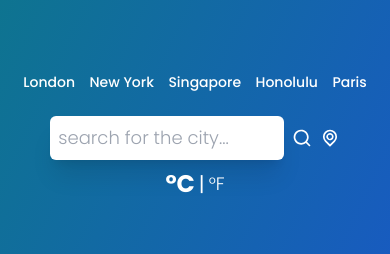
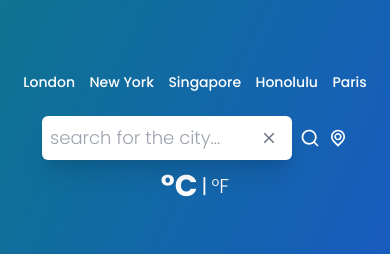
Before and after one commit to sahoooii/react-weatherApp-3hourly, a React (Create React App) app: page / in a window 390 px wide. Shown: the top 254 px of the page. Built offline with nearby package versions, Linux system fonts and the light colour scheme; no server answers; the HTML template or start-up script is replaced by a standard one.

Commit message:
Add clear function in input feiled

```diff
--- a/package.json
+++ b/package.json
@@ -11,6 +11,7 @@
     "luxon": "^3.1.1",
     "react": "^18.2.0",
     "react-dom": "^18.2.0",
+    "react-icons": "^5.0.1",
     "react-scripts": "5.0.1",
     "web-vitals": "^2.1.4"
   },
--- a/src/Components/Inputs.jsx
+++ b/src/Components/Inputs.jsx
@@ -1,5 +1,6 @@
 import React from 'react';
 import { UilSearch, UilLocationPoint } from '@iconscout/react-unicons';
+import { MdOutlineClear } from 'react-icons/md';
 import { useState } from 'react';
 import useMediaQuery from '../hooks/useMediaQuery';
 
@@ -10,12 +11,12 @@ const Inputs = ({ setQuery, units, setUnits }) => {
 	const [changedC, setChangedC] = useState(false);
 	// const [changedF, setChangedF] = useState(true);
 
-	const handleSearchClick = () => {
+	const handleSearchClick = (e) => {
+		e.preventDefault();
+
 		if (city !== '') {
 			setQuery({ q: city });
 		}
-		//入力後input空に
-		setCity('');
 	};
 
 	const handleCurrentLocationClick = () => {
@@ -44,14 +45,22 @@ const Inputs = ({ setQuery, units, setUnits }) => {
 
 	return (
 		<div className='md:flex flex-row my-6'>
-			<div className='flex flex-row md:w-3/4 items-center justify-center space-x-2 md:space-x-4'>
+			<div className='flex flex-row lg:w-3/4 md:w-4/5 items-center justify-center space-x-2 md:space-x-4'>
+				<div className='relative'>
 					<input
 						value={city}
 						onChange={(e) => setCity(e.currentTarget.value)}
 						type='text'
 						placeholder='Search for the city...'
-					className='md:text-xl text-lg font-light md:w-[450px] w-2/3 p-2 focus:outline-none shadow-xl capitalize placeholder:lowercase rounded-md'
+						className='md:text-xl text-lg font-light lg:w-[450px] md:w-[320px] w-[250px] p-2 focus:outline-none shadow-xl capitalize placeholder:lowercase rounded-md'
 					/>
+					<button
+						className='absolute items-center top-0 bottom-0 right-3.5 text-gray-500'
+						onClick={() => setCity('')}
+					>
+						<MdOutlineClear size={18} />
+					</button>
+				</div>
 				<UilSearch
 					size={isAboveMediumScreens ? 24 : 20}
 					className='text-white cursor-pointer transition ease-out hover:scale-125'
@@ -64,11 +73,11 @@ const Inputs = ({ setQuery, units, setUnits }) => {
 				/>
 			</div>
 
-			<div className='flex flex-row md:w-1/4 items-center justify-center mx-auto mt-2 md:mt-0'>
+			<div className='flex flex-row lg:w-1/4 md:w-1/5 items-center justify-center mx-auto mt-2 md:mt-0'>
 				{changedC ? (
 					<button
 						name='metric'
-						className='text-lg md:text-xl text-white font-light transition ease-out hover:scale-125'
+						className='text-xl text-white font-light transition ease-out hover:scale-125'
 						onClick={(e) => {
 							handleUnitsChange(e);
 							changeFontToggle();
@@ -77,20 +86,16 @@ const Inputs = ({ setQuery, units, setUnits }) => {
 						°C
 					</button>
 				) : (
-					<button className='text-2xl md:text-3xl font-bold text-white'>
-						°C
-					</button>
+					<button className='text-3xl font-bold text-white'>°C</button>
 				)}
 				<p className='text-xl text-white mx-1'>|</p>
 
 				{changedC ? (
-					<button className='text-2xl md:text-3xl font-bold text-white'>
-						°F
-					</button>
+					<button className='text-3xl font-bold text-white'>°F</button>
 				) : (
 					<button
 						name='imperial'
-						className='text-lg md:text-xl text-white font-light transition ease-out hover:scale-125'
+						className='text-xl text-white font-light transition ease-out hover:scale-125'
 						onClick={(e) => {
 							handleUnitsChange(e);
 							changeFontToggle();
--- a/src/Components/TemperatureAndDetails.jsx
+++ b/src/Components/TemperatureAndDetails.jsx
@@ -5,6 +5,8 @@ import {
 	UilWind,
 	UilSun,
 	UilSunset,
+	UilTemperaturePlus,
+	UilTemperatureMinus
 } from '@iconscout/react-unicons';
 import { iconUrlFromCode } from '../services/WeatherService';
 import { formatToLocalTime } from '../services/ForecastService';
@@ -67,34 +69,36 @@ export const TemperatureAndDetails = ({
 			</div>
 
 			<div className='flex flex-row items-center justify-center  md:space-x-2 text-white text-sm pt-2'>
-				<p className='font-light text-center'>
-					Rise:{' '}
-					<span className='font-sm md:font-medium ml-1'>
+				<div className='flex items-center space-x-1'>
+					<p className='font-light text-center'>Rise: </p>
+					<UilSun />
+					<p className='font-sm md:font-medium ml-1'>
 						{formatToLocalTime(sunrise, timezoneInMinutes, 'hh:mm a')}
-					</span>
-				</p>
-				<UilSunset />
-				<p className='font-light ml-1'>|</p>
-				<p className='font-light text-center'>
-					Set:{' '}
-					<span className='font-medium ml-1'>
-						{' '}
+					</p>
+				</div>
+
+				<p className='font-light mx-1'>|</p>
+
+				<div className='flex items-center space-x-1'>
+					<p className='font-light text-center'>Set:</p>
+					<UilSunset />
+					<p className='font-medium ml-1'>
 						{formatToLocalTime(sunset, timezoneInMinutes, 'hh:mm a')}
-					</span>
-				</p>
-				<UilSun />
+					</p>
+				</div>
 				<p className='font-light  ml-1'>|</p>
+
 				<p className='font-light text-center '>
 					High:{' '}
 					<span className='font-medium ml-1'>{`${temp_max.toFixed()}°`}</span>
 				</p>
-				<UilSun />
+				<UilTemperaturePlus />
 				<p className='font-light ml-1'>|</p>
 				<p className='font-light text-center'>
 					Low:{' '}
 					<span className='font-medium ml-1'>{`${temp_min.toFixed()}°`}</span>
 				</p>
-				<UilSun />
+				<UilTemperatureMinus />
 			</div>
 		</div>
 	);
```
Also changed, not shown: 1 other file (tests, documents, lock files or other folders). Lines whose indentation alone changed are shown as unchanged.
